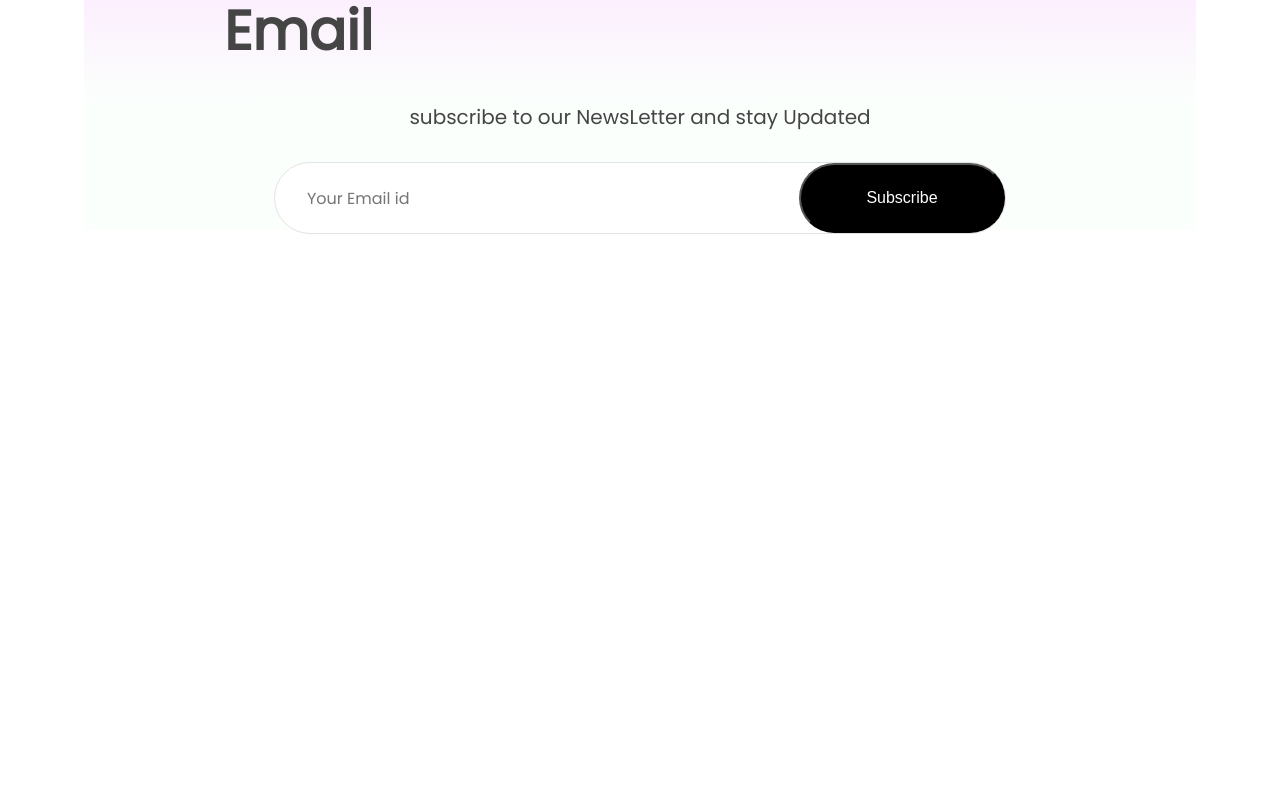
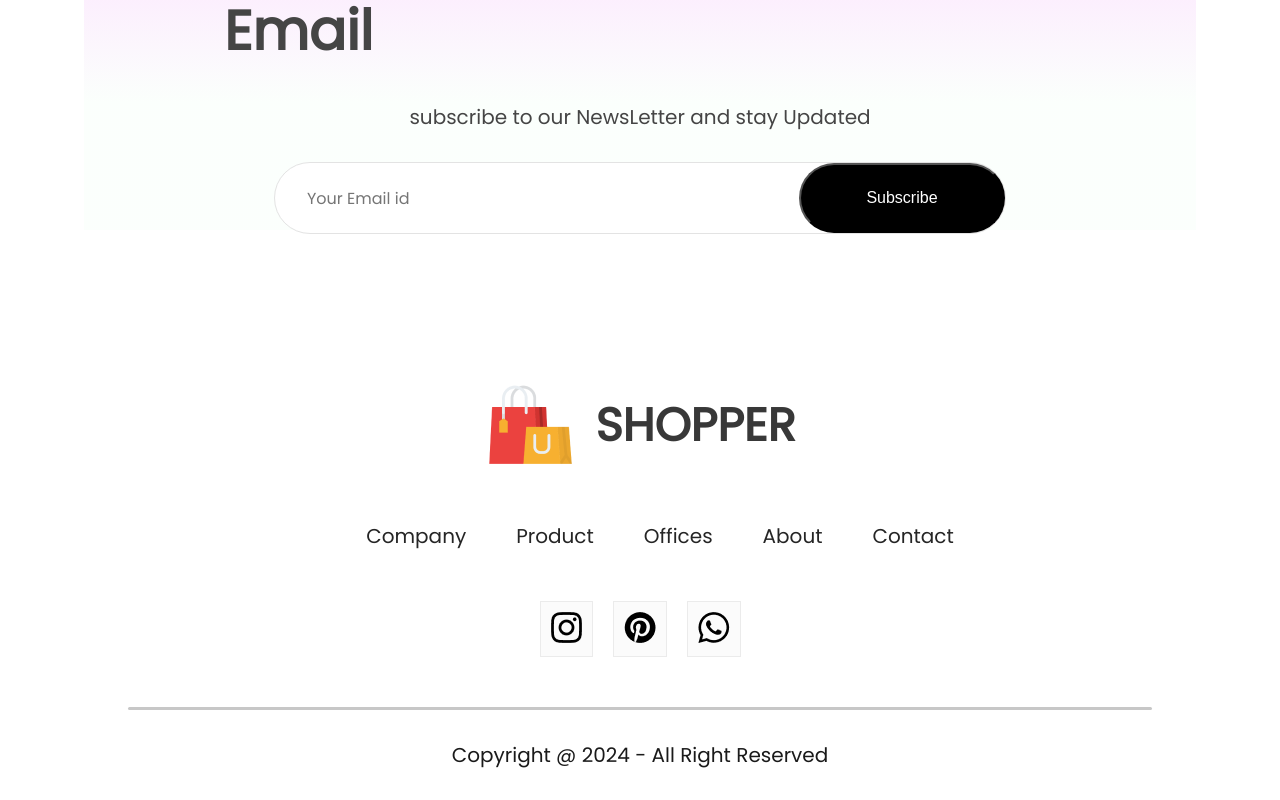
Before and after one commit to saranedubridge/E-commerce, a React (Vite) app in the folder frontend/: page / in a window 1280 px wide. Shown: the part 3648-4448 px from the top of the page. Before the commit the page ends 4028 px from the top, so only its background shows below. Built offline with nearby package versions, Linux system fonts and the light colour scheme.

Commit message:
Footer component created and complete home page

```diff
--- a/frontend/src/App.jsx
+++ b/frontend/src/App.jsx
@@ -6,6 +6,7 @@ import ShopCategory from './Pages/ShopCategory'
 import Product from './Pages/Product'
 import Cart from './Pages/Cart'
 import LoginSignup from './Pages/LoginSignup'
+import Footer from './Components/Footer/Footer'
 
 const App = () => {
   return (
@@ -22,6 +23,7 @@ const App = () => {
           <Route path='/cart' element={<Cart/>}/>
           <Route path='/login' element={<LoginSignup/>}/>
         </Routes>
+        <Footer/>
       </BrowserRouter>
 
     </div>
--- /dev/null
+++ b/frontend/src/Components/Footer/Footer.css
@@ -0,0 +1,65 @@
+.footer{
+    display: flex;
+    flex-direction: column;
+    justify-content: center;
+    align-items: center;
+    gap: 50px;
+
+}
+
+.footer-logo{
+    display: flex;
+    align-items: center;
+    gap: 20px;
+
+}
+
+.footer-logo p {
+    color: #383838;
+    font-size: 46px;
+    font-weight: 700;
+
+}
+
+.footer-links{
+    display: flex;
+    list-style: none;
+    gap: 50px;
+    color:#252525 ;
+    font-size: 20px;
+}
+
+.footer-links li{
+    cursor: pointer;
+}
+
+.footer-social-icon{
+    display: flex;
+    gap: 20px;
+}
+
+.footer-icons-container{
+    padding: 10px;
+    padding-bottom:6px ;
+    background: #fbfbfb;
+    border: 1px solid #ebebeb;
+}
+
+.footer-copyright{
+    display: flex;
+    flex-direction: column;
+    align-items: center;
+    gap: 30px;
+    width: 100%;
+    margin-bottom: 30px;
+    color: #1a1a1a;
+    font-size: 20px;
+}
+
+.footer-copyright hr{
+    width: 80%;
+    border: none;
+    border-radius: 10px;
+    height: 3px;
+    background: #c7c7c7;
+}
--- /dev/null
+++ b/frontend/src/Components/Footer/Footer.jsx
@@ -0,0 +1,41 @@
+import React from 'react'
+import './footer.css'
+import footer_logo from '../Assets/logo_big.png'
+import instagram_icon from '../Assets/instagram_icon.png'
+import pintester_icon from '../Assets/pintester_icon.png'
+import whatsapp_icon from '../Assets/whatsapp_icon.png'
+
+const Footer = () => {
+  return (
+    <div className='footer'>
+        <div className="footer-logo">
+            <img src={footer_logo} alt="" />
+            <p>SHOPPER</p>
+        </div>
+        <ul className="footer-links">
+            <li>Company</li>
+            <li>Product</li>
+            <li>Offices</li>
+            <li>About</li>
+            <li>Contact</li>
+        </ul>
+        <div className="footer-social-icon">
+            <div className="footer-icons-container">
+                <img src={instagram_icon} alt="" />
+            </div>
+            <div className="footer-icons-container">
+                <img src={pintester_icon} alt="" />
+            </div>
+            <div className="footer-icons-container">
+                <img src={whatsapp_icon} alt="" />
+            </div>
+        </div>
+        <div className="footer-copyright">
+            <hr/>
+            <p>Copyright @ 2024 - All Right Reserved </p>
+        </div>
+    </div>
+  )
+}
+
+export default Footer
--- a/frontend/src/Pages/Shop.jsx
+++ b/frontend/src/Pages/Shop.jsx
@@ -4,6 +4,7 @@ import Popular from '../Components/Popular/Popular'
 import Offers from '../Components/Offers/Offers'
 import NewCollections from '../Components/NewCollections/NewCollections'
 import NewsLetter from '../Components/NewsLetter/NewsLetter'
+import Footer from '../Components/Footer/Footer'
 
 const shop = () => {
   return (
@@ -14,6 +15,7 @@ const shop = () => {
       <NewCollections/>
       <NewsLetter/>
 
+
     </div>
   )
 }
```
